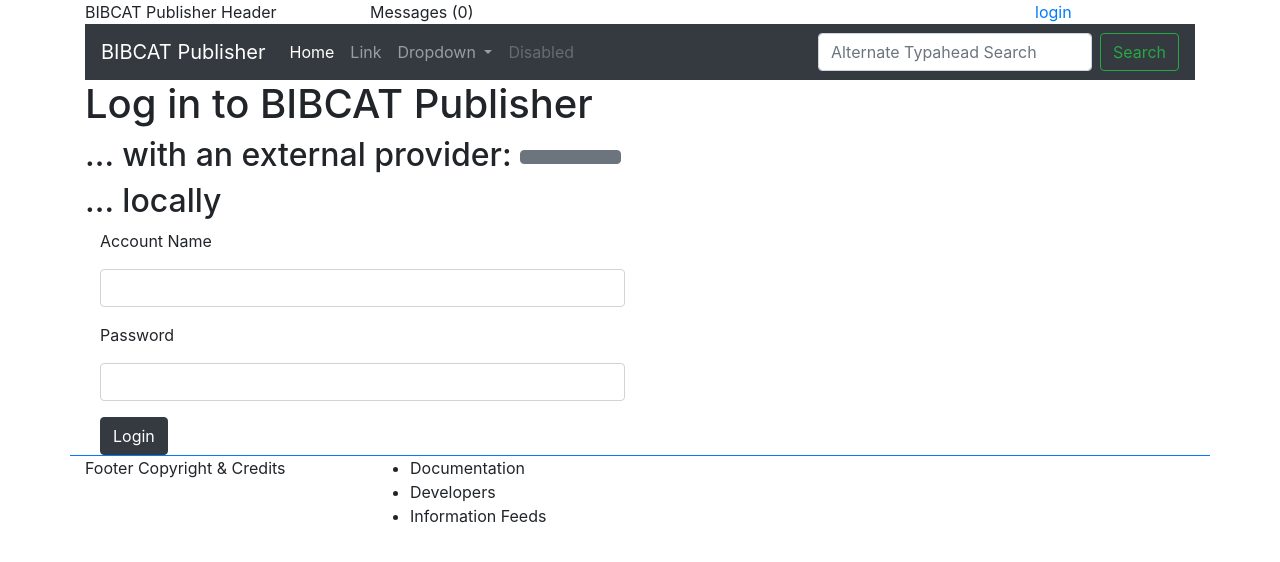
After one commit to KnowledgeLinks/bibcat-publisher, a Flask app: page /login in a window 1280 px wide. The commit adds this page. Shown: the top 562 px of the page. Run offline with Flask 2, Linux system fonts and the light colour scheme; some libraries are stand-ins or nearby versions.

Commit message:
added logins for Google and Facebook

```diff
--- /dev/null
+++ b/catalog/forms.py
@@ -0,0 +1,8 @@
+__author__ = "Jeremy Nelson"
+
+from flask_wtf import FlaskForm
+from wtforms import StringField, PasswordField
+
+class LoginForm(FlaskForm):
+    username = StringField("Account Name")
+    password = PasswordField("Password")
--- a/catalog/templates/base.html
+++ b/catalog/templates/base.html
@@ -4,11 +4,13 @@
     <!-- Required meta tags -->
     <meta charset="utf-8">
     <meta name="viewport" content="width=device-width, initial-scale=1, shrink-to-fit=no">
+    <title>{% block app_title %}BIBCAT Publisher{% endblock %}</title>
 
     <!-- Bootstrap CSS -->
     <link rel="stylesheet" href="https://maxcdn.bootstrapcdn.com/bootstrap/4.0.0/css/bootstrap.min.css" integrity="sha384-Gn5384xqQ1aoWXA+058RXPxPg6fy4IWvTNh0E263XmFcJlSAwiGgFAW/dAiS6JXm" crossorigin="anonymous">
 
-    <title>{% block app_title %}BIBCAT Publisher{% endblock %}</title>
+
+    {% block more_css %}{% endblock %}
   </head>
   <body class="container">
   {% block header %}
@@ -31,5 +33,7 @@
     <script src="https://code.jquery.com/jquery-3.2.1.slim.min.js" integrity="sha384-KJ3o2DKtIkvYIK3UENzmM7KCkRr/rE9/Qpg6aAZGJwFDMVNA/GpGFF93hXpG5KkN" crossorigin="anonymous"></script>
     <script src="https://cdnjs.cloudflare.com/ajax/libs/popper.js/1.12.9/umd/popper.min.js" integrity="sha384-ApNbgh9B+Y1QKtv3Rn7W3mgPxhU9K/ScQsAP7hUibX39j7fakFPskvXusvfa0b4Q" crossorigin="anonymous"></script>
     <script src="https://maxcdn.bootstrapcdn.com/bootstrap/4.0.0/js/bootstrap.min.js" integrity="sha384-JZR6Spejh4U02d8jOt6vLEHfe/JQGiRRSQQxSfFWpi1MquVdAyjUar5+76PVCmYl" crossorigin="anonymous"></script>
+    <script src="{{ url_for('static', filename='js/fontawesome-all.js') }}"></script>
+    {% block more_js %}{% endblock %}
   </body>
 </html>
--- a/catalog/templates/header.html
+++ b/catalog/templates/header.html
@@ -12,5 +12,8 @@
             {% endif %}
             {% endwith %}
         </section>
+        <section class="col-1">
+            <a href="{{ url_for('publisher_login') }}">login</a>
+        </section>
     </div>
 </div>
--- /dev/null
+++ b/catalog/templates/login.html
@@ -0,0 +1,37 @@
+{% extends 'base.html' %}
+
+{% block search %}{% endblock %}
+
+{% block main %}
+<h1>Log in to BIBCAT Publisher</h1>
+
+<h2>&hellip; with an external provider:
+<div class="btn-group" role="group" aria-label="Login Options">
+    <a href="{{ url_for('google.login') }}" alt="Google Login" class="btn btn-secondary">
+        <i class="fab fa-google fa-2x"></i>
+    </a>
+    <a href="{{ url_for('facebook.login') }}" alt="Facebook Login" class="btn btn-default btn-secondary">
+        <i class="fab fa-facebook fa-2x"></i>
+    </a>
+    <a href="#" alt="Twitter Login" class="btn btn-default btn-secondary">
+        <i class="fab fa-twitter fa-2x"></i>
+    </a>
+    <a href="#" alt="Github Login" class="btn btn-default btn-secondary">
+        <i class="fab fa-github fa-2x"></i>
+    </a>
+</div></h2>
+
+<h2>&hellip; locally</h2>
+<form action="{{ url_for('publisher_login') }}" method="POST" class="form col-6">
+    {{ form.csrf_token }}
+    <div class="form-group">
+        <label>{{ form.username.label }}</label>
+        {{ form.username(class_='form-control') }}
+    </div>
+    <div class="form-group">
+        <label>{{ form.password.label }}</label>
+        {{ form.password(class_='form-control') }}
+    </div>
+    <button type="submit" class="btn btn-dark">Login</button>
+</form>
+{% endblock %}
--- a/catalog/views.py
+++ b/catalog/views.py
@@ -1,8 +1,11 @@
 import pkg_resources
 
-from flask import abort, flash, jsonify, render_template, request
+from flask import abort, flash, jsonify, redirect, render_template
+from flask import request, url_for
 from flask_dance.contrib.google import google
+from flask_dance.contrib.facebook import facebook
 from . import app
+from .forms import LoginForm
 
 @app.route("/search", methods=["GET", "POST"])
 def search_data():
@@ -27,7 +30,27 @@ def profile(service=None):
         assert resp.ok, resp.text
         print(resp.json())
         return "Your Google {email}".format(email=resp.json()["email"])
+    elif service.endswith("facebook"):
+        if not facebook.authorized:
+            return redirect(url_for("facebook.login"))
+        resp = facebook.get("/oauth2/v2/userinfo")
+        assert resp.ok, resp.text
+        print(resp.json())
+        return "Your Facebook Authorization and {email}".format(
+            email=resp.json()["email"])
+    else:
+        return render_template("profile.html")
     return abort(404)
+
+@app.route("/login", methods=['POST', 'GET'])
+def publisher_login():
+    login_form = LoginForm()
+#    if request.method.startswith("POST"):
+    if login_form.validate_on_submit():
+        username = login_form.username.data
+        password = login_form.password.data
+        return redirect("profile")
+    return render_template("login.html", form=login_form)
 
 
 @app.route("/")
--- a/requirements.txt
+++ b/requirements.txt
@@ -1,3 +1,5 @@
 bibcat
 flask
+Flask-Dance
+Flask-Login
 mkdocs
--- a/setup.py
+++ b/setup.py
@@ -5,7 +5,7 @@ here = path.abspath(path.dirname(__file__))
 
 setup(
     name="bibcat_publisher",
-    version="0.2.0",
+    version="0.3.0",
     description="RDF Linked Data Publisher and Asset Repository",
     author="KnowledgeLinks",
     author_email="knowledgelinks.io@gmail.com",
```
Also changed, not shown: catalog/__init__.py (+10 -3 lines).
